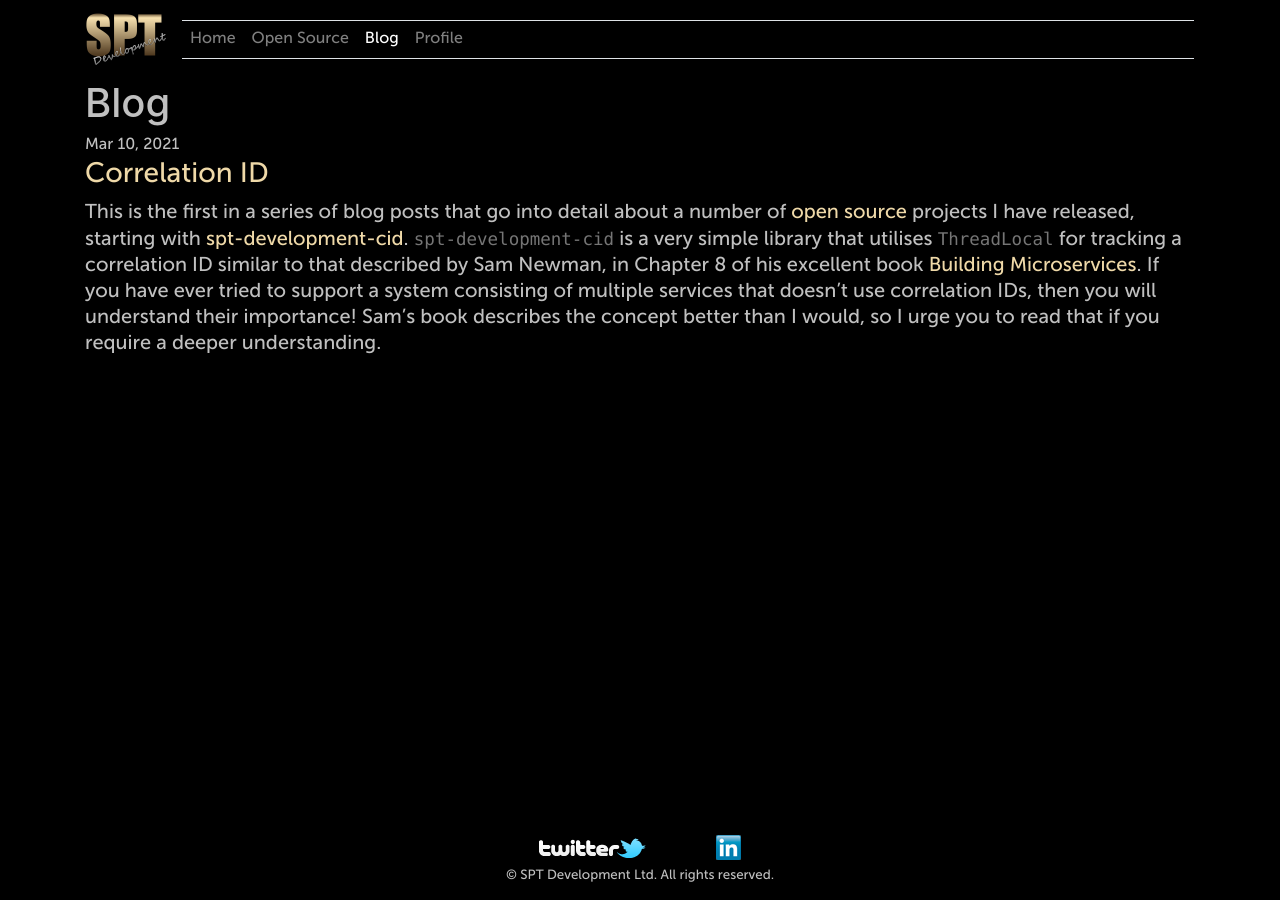
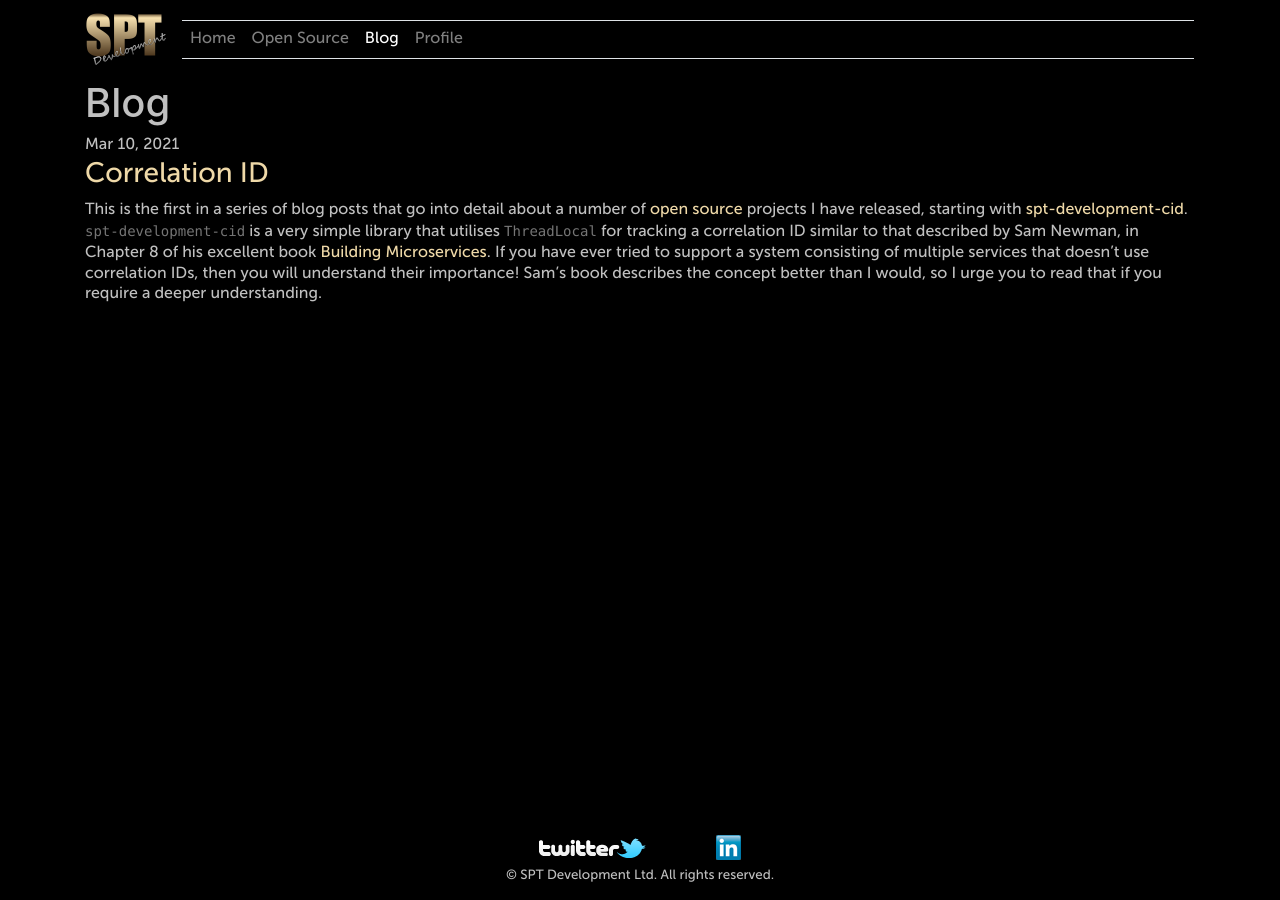
Before and after one commit to spt-development/spt-development.github.io, a Jekyll site: the page built from blog.markdown, in a window 1280 px wide. Built offline with Jekyll 4.4.1, drawn with Linux system fonts in a browser that asks for light colours.

Commit message:
Removed lead paragraph tags from blog excerpt

```diff
--- a/_layouts/blog.html
+++ b/_layouts/blog.html
@@ -27,7 +27,7 @@ layout: page
         </a>
       </h3>
       {%- if site.show_excerpts -%}
-        {{ post.excerpt }}
+        {{ post.excerpt | remove: '<p class="lead">' | remove: '</p>' }}
       {%- endif -%}
     </li>
     {%- endfor -%}
```
